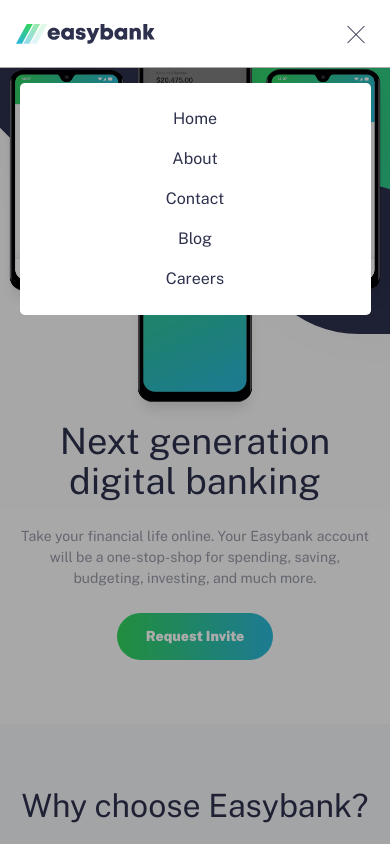
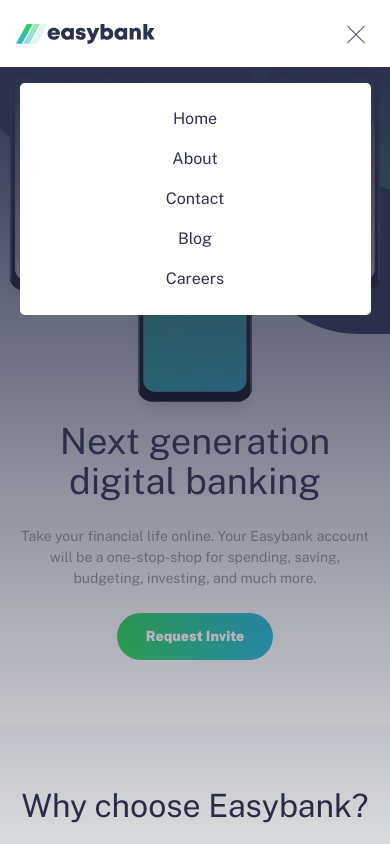
Before and after one commit to AnaCarol2001/EasyBankLandingPage, a React (Vite) app: page / in a window 390 px wide. Both pictures are taken after a click on the button "Menu". Shown: the top 844 px of the page. Built offline with nearby package versions, Linux system fonts and the light colour scheme.

Commit message:
feat: Navbar animations with Framer Motion lib

```diff
--- a/package.json
+++ b/package.json
@@ -10,6 +10,7 @@
     "preview": "vite preview"
   },
   "dependencies": {
+    "framer-motion": "^11.0.8",
     "react": "^18.2.0",
     "react-dom": "^18.2.0",
     "styled-components": "^6.1.8"
--- a/src/components/Navbar/Navbar.styled.jsx
+++ b/src/components/Navbar/Navbar.styled.jsx
@@ -26,13 +26,10 @@ export const HeaderStyled = styled.header`
 
 export const NavStyled = styled.nav`
   @media (max-width: 768px) {
-    position: absolute;
-    top: 4.2rem;
-    left: 0;
-    right: 0;
-    height: 100svh;
+    position: fixed;
+    inset: 4.2rem 0 0 0;
     margin-inline: auto;
-    background-color: #00000054;
+    background: linear-gradient(${PRIMARY_COLORS.darkBlue}, rgba(0, 0, 0, 0.1));
   }
 `;
 
--- a/src/components/Navbar/index.jsx
+++ b/src/components/Navbar/index.jsx
@@ -1,8 +1,9 @@
 import { useState } from "react";
+import PropTypes from "prop-types";
 import { ActionBtnStyled } from "../../global-styles";
 import useMediaQuery from "../../hooks/useMediaQuery";
 import logoImg from "../../assets/images/logo.svg";
-
+import { motion } from "framer-motion";
 import {
   HeaderStyled,
   NavUlStyled,
@@ -19,7 +20,7 @@ export default function Navbar() {
         <div className="wrapper">
           <img src={logoImg} alt="Easybank" />
           <div className="nav-container">
-            {isOpen && <Navigation />}
+            <Navigation isMenuOpen={isOpen} />
             <MenuBtnStyled
               type="button"
               title={isOpen ? "Close" : "Menu"}
@@ -41,33 +42,80 @@ export default function Navbar() {
     <HeaderStyled>
       <div className="wrapper">
         <img src={logoImg} alt="Easybank" />
-        <Navigation />
+        <Navigation isMenuOpen={true} />
         <ActionBtnStyled type="button">Request Invite</ActionBtnStyled>
       </div>
     </HeaderStyled>
   );
 }
 
-const Navigation = () => {
+const variants = {
+  open: {
+    opacity: 1,
+    display: "block",
+    transition: { duration: 0.4 },
+  },
+  closed: {
+    opacity: 0,
+    transition: { duration: 0.3 },
+    transitionEnd: { display: "none" },
+  },
+};
+
+const ulVariants = {
+  open: {
+    x: "0%",
+    transition: {
+      duration: 0.5,
+      staggerChildren: 0.07,
+      delayChildren: 0.2,
+    },
+  },
+  closed: {
+    x: "100%",
+    transition: { duration: 0.3, staggerChildren: 0.07 },
+  },
+};
+
+const liVariants = {
+  open: {
+    y: 0,
+    opacity: 1,
+  },
+  closed: {
+    y: -15,
+    opacity: 0,
+  },
+};
+
+const Navigation = ({ isMenuOpen }) => {
   return (
-    <NavStyled>
-      <NavUlStyled>
-        <li>
+    <NavStyled
+      as={motion.nav}
+      animate={isMenuOpen ? "open" : "closed"}
+      variants={variants}
+    >
+      <NavUlStyled as={motion.ul} variants={ulVariants}>
+        <motion.li variants={liVariants}>
           <a href="#">Home</a>
-        </li>
-        <li>
+        </motion.li>
+        <motion.li variants={liVariants}>
           <a href="#">About</a>
-        </li>
-        <li>
+        </motion.li>
+        <motion.li variants={liVariants}>
           <a href="#">Contact</a>
-        </li>
-        <li>
+        </motion.li>
+        <motion.li variants={liVariants}>
           <a href="#">Blog</a>
-        </li>
-        <li>
+        </motion.li>
+        <motion.li variants={liVariants}>
           <a href="#">Careers</a>
-        </li>
+        </motion.li>
       </NavUlStyled>
     </NavStyled>
   );
 };
+
+Navigation.propTypes = {
+  isMenuOpen: PropTypes.bool,
+};
```
Also changed, not shown: 1 other file (tests, documents, lock files or other folders).
